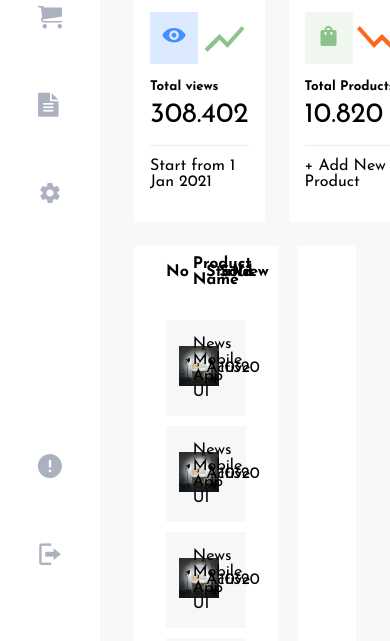
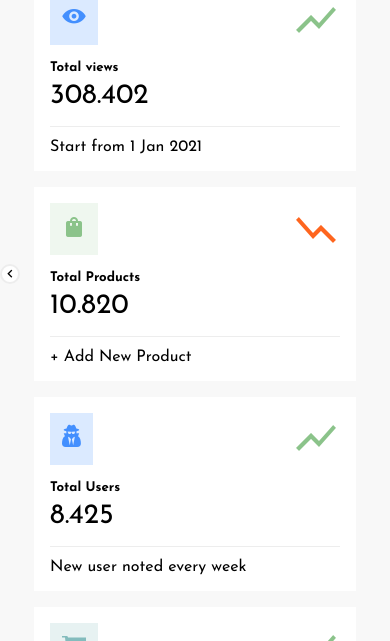
Before and after one commit to m3hul7/HTML-SCSS, a plain HTML site: page Dashboard/index.html in a window 390 px wide. Shown: the part 203-844 px from the top of the page. Drawn offline with Linux system fonts and the light colour scheme; files whose address does not match are found by name.

Commit message:
feat: cards responsive

```diff
--- a/Dashboard/assets/scss/component/_cards.scss
+++ b/Dashboard/assets/scss/component/_cards.scss
@@ -44,3 +44,29 @@
 
     }
 }
+@include media-query (tablet) {
+    .card-section {
+        margin: 0;
+        flex-wrap: wrap;
+        // background-color: red;
+        .card {
+            margin: 0;
+            // margin-right: 1rem;
+            margin-bottom: 1rem;
+            flex-basis: 49%;
+        }
+        .card-views {
+            margin-right: 1rem;
+        }
+    }
+}
+@include media-query (mobile) {
+    .card-section {
+        flex-wrap: wrap;
+        margin: 0;
+        .card {
+            flex-basis: 100%;
+            margin-bottom: 1rem;
+        }
+    }
+}
--- a/Dashboard/assets/scss/component/_form-controls.scss
+++ b/Dashboard/assets/scss/component/_form-controls.scss
@@ -14,4 +14,10 @@
         border-style: none;
         background-color: $input-bg;
     }
+    @include media-query (mobile) {
+        margin-left: 0;
+            &-input {
+                width: 200px;
+            }
+    }
 }
--- a/Dashboard/assets/scss/component/_table.scss
+++ b/Dashboard/assets/scss/component/_table.scss
@@ -1,5 +1,5 @@
 .table-graph-wrapper {
-   height: $table-height;
+   // height: $table-height;
 
    .table-wrapper {
       width: $width/2 + 15;
@@ -13,7 +13,7 @@
          // border: 1px solid black;
          border-spacing: 0 10px;
          // text-align: center;
-         table-layout: $table-layout-fixed;
+         // table-layout: $table-layout-fixed;
          background-color: $white;
          // border: 2px solid red;
          // thead th{
@@ -55,3 +55,23 @@
          background-color: $white;
     }
 }
+@include media-query (mobile) {
+   .table-graph-wrapper {
+      .table-wrapper {
+         width: 100%;
+      }
+      .graph {
+         margin-left: 0;
+      }
+   }
+}
+@include media-query (tablet) {
+   .table-graph-wrapper {
+      .table-wrapper {
+         width: 700px;
+      }
+      .graph {
+         margin-left: 0;
+      }
+   }
+}
--- a/Dashboard/assets/scss/layout/_content.scss
+++ b/Dashboard/assets/scss/layout/_content.scss
@@ -23,6 +23,9 @@
         position: relative;
         // @include position (relative);
         .hamburger-icon {
+            position: absolute;
+            top: 50%;
+            left : 0;
             // @include position (absolute, 50%, auto, auto, 0);
             border:2px solid $border-color;
             background-color: $white;
--- a/Dashboard/assets/scss/layout/_header.scss
+++ b/Dashboard/assets/scss/layout/_header.scss
@@ -33,4 +33,12 @@
         margin-right: $margin-right;
         margin-left: 1rem;
     }
+    @include media-query (mobile) {
+        // .header-icon {
+        //     // margin-left: 0;
+        // }
+        .profile-header {
+            display: none;
+        }
+    }
 }
--- a/Dashboard/index.html
+++ b/Dashboard/index.html
@@ -21,7 +21,7 @@
                 </div>
                 <button class="search-btn">Search</button>
             </div>
-            <div class="d-flex align-items-center">
+            <div class="d-flex align-items-center profile-header">
                 <span class="header-icon icon-commenting-o"></span>
                 <span class="header-icon icon-bell"></span>
                 <figure class="profile overflow-hidden">
@@ -32,7 +32,7 @@
         </header>
         <!-- header ends -->
 
-        <input type="checkbox" id="checkbox">
+        <input type="checkbox" id="checkbox" checked>
 
 
         <!-- nav & main starts -->
@@ -93,7 +93,7 @@
                 <label for="checkbox"><span class="hamburger-icon icon-keyboard_arrow_right"></span></label>
                 <h1 class="title">Dashboard</h1>
                 <!-- card starts -->
-                <section class="d-flex card-section">
+                <section class="d-flex justify-content-between card-section">
                     <div class="card card-view">
                         <div class="card-icon-container d-flex justify-content-between align-items-center">
                             <div class="card-icon-container-box "><span class="icon-view-show icon card-icon-bg"></span></div>
```
Also changed, not shown: Dashboard/assets/css/style.min.css, 1 other file.
